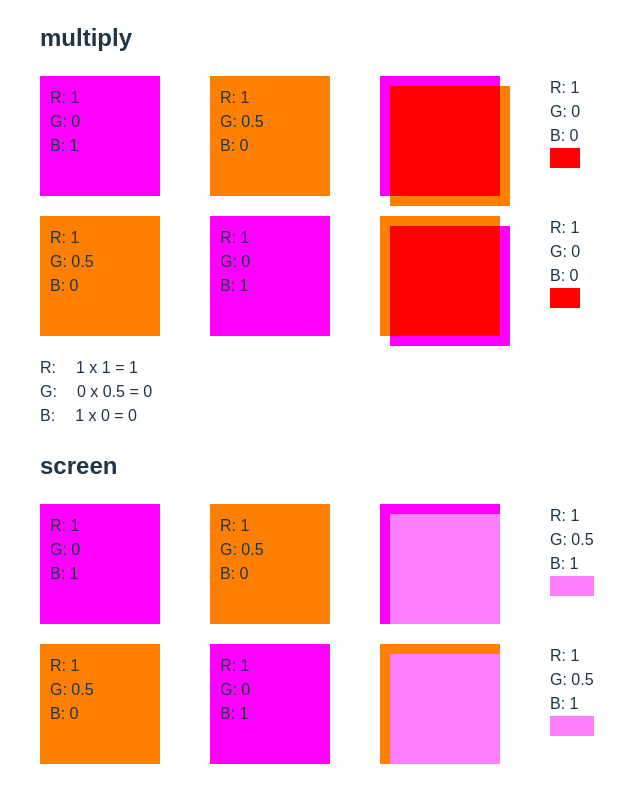
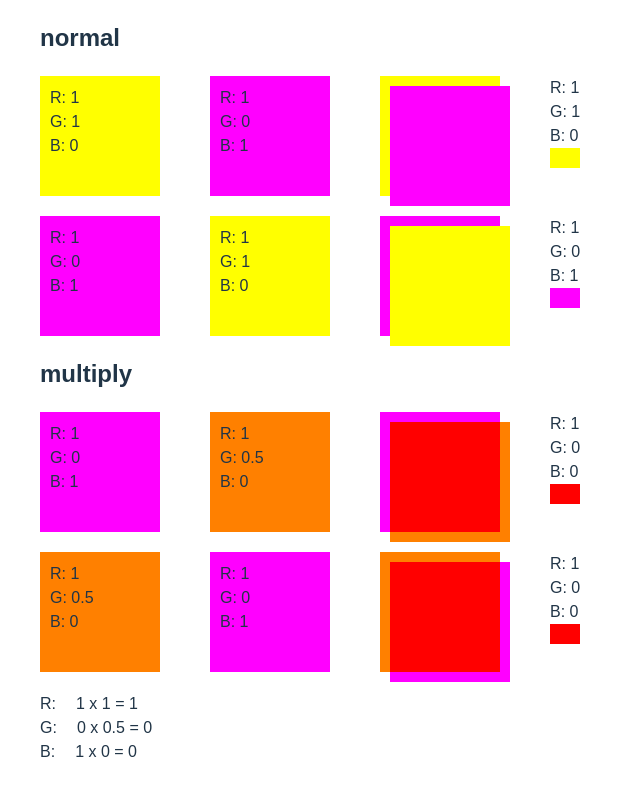
Before and after one commit to umezo/css-mix-blend-mode-study, a React (Vite) app: page / in a window 1280 px wide. Shown: the top 787 px of the page, without its empty margins (0-640 px from the left). Built offline with nearby package versions, Linux system fonts and the light colour scheme.

Commit message:
Adding all examples

```diff
--- a/src/App.tsx
+++ b/src/App.tsx
@@ -5,6 +5,10 @@ import { Color, BlendMode } from "./type";
 export default function App() {
   type SpreadColor = [Color["r"], Color["g"], Color["b"]];
   const examples: Partial<Record<BlendMode, [SpreadColor, SpreadColor]>> = {
+    normal: [
+      [1, 1, 0],
+      [1, 0, 1],
+    ],
     multiply: [
       [1, 0, 1],
       [1, 0.5, 0],
@@ -28,6 +32,43 @@ export default function App() {
     "color-dodge": [
       [0.8, 0.9, 0.6],
       [0.8, 0.3, 0.2],
+    ],
+
+    "color-burn": [
+      [1, 1, 0],
+      [1, 0, 1],
+    ],
+    "hard-light": [
+      [1, 1, 0],
+      [1, 0, 1],
+    ],
+    "soft-light": [
+      [1, 1, 0],
+      [1, 0, 1],
+    ],
+    difference: [
+      [1, 1, 0],
+      [1, 0, 1],
+    ],
+    exclusion: [
+      [1, 1, 0],
+      [1, 0, 1],
+    ],
+    hue: [
+      [1, 1, 0],
+      [1, 0, 1],
+    ],
+    saturation: [
+      [1, 1, 0],
+      [1, 0, 1],
+    ],
+    color: [
+      [1, 1, 0],
+      [1, 0, 1],
+    ],
+    luminosity: [
+      [1, 1, 0],
+      [1, 0, 1],
     ],
   };
   const keys = Object.keys(examples) as (keyof typeof examples)[];
```
